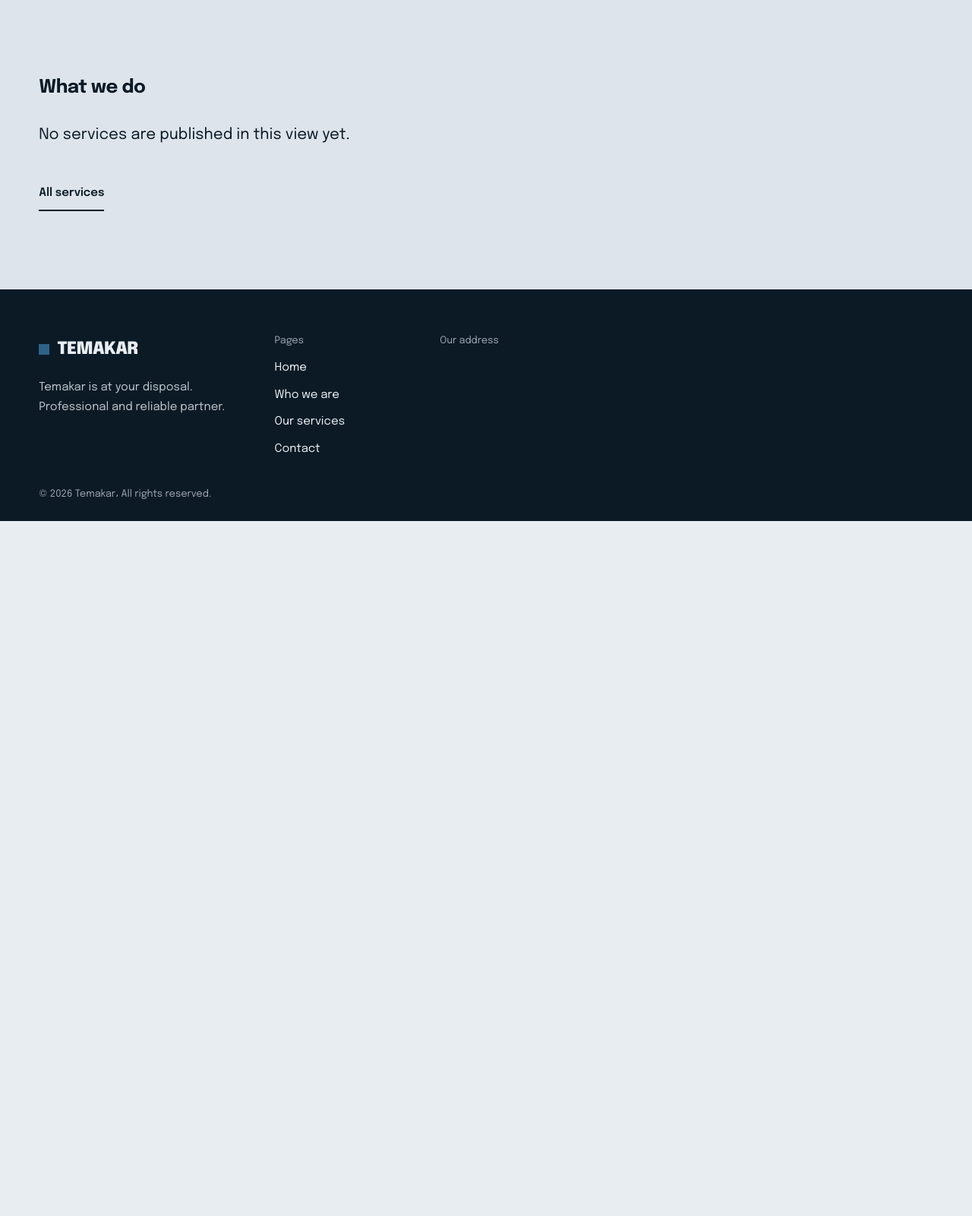
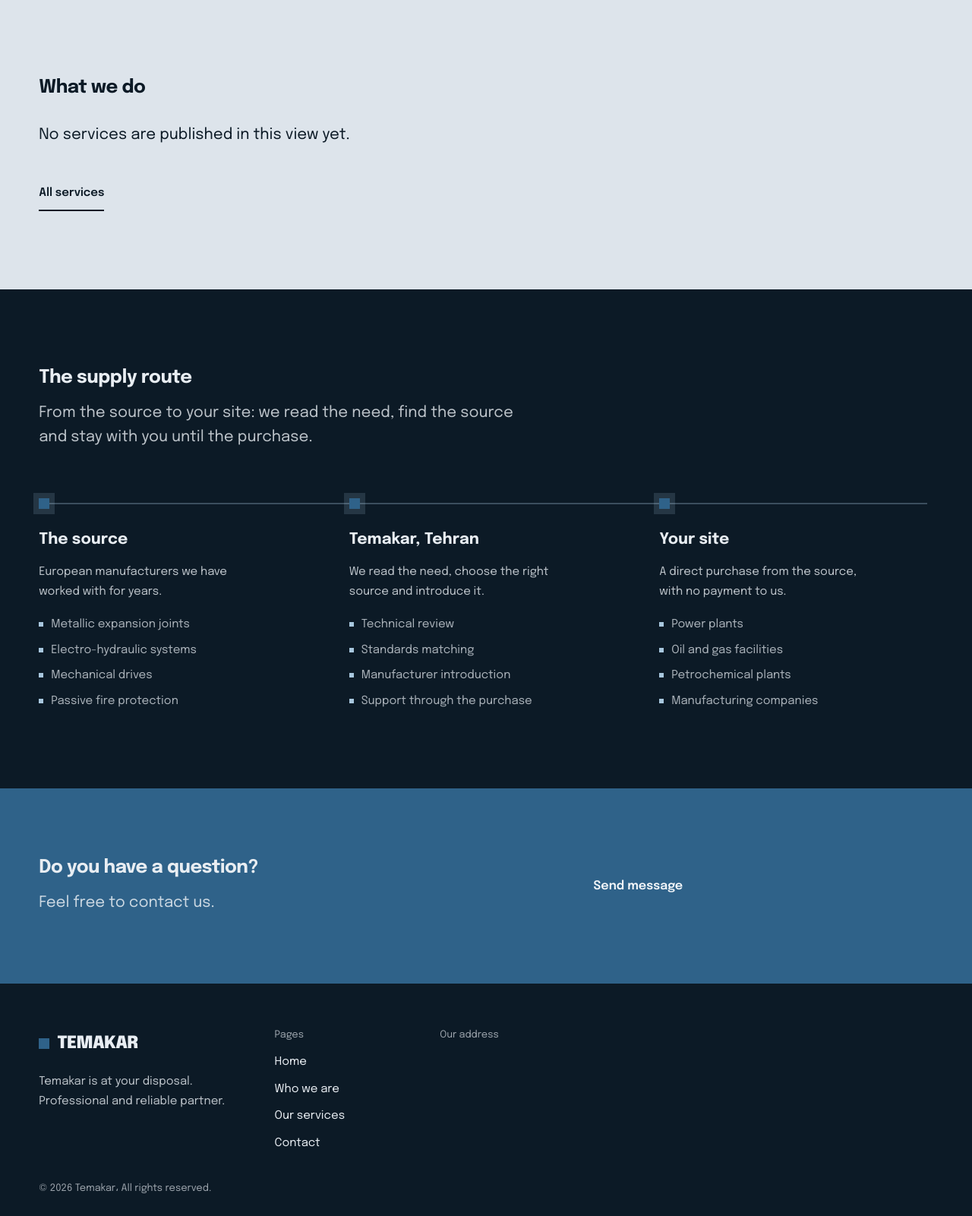
Before and after one commit to LeylaKhojasteh/temakar-site, a Django app: page / in a window 1280 px wide. Shown: the part 1390-2991 px from the top of the page at 76% size. Before the commit the page ends 2076 px from the top, so only its background shows below. Run offline with Django 5.2, Linux system fonts and the light colour scheme; data comes from the database, SQL or seed files in the repository; data that the repository does not hold is empty; style sheets or scripts are compiled from the project's sources.

Commit message:
feat(home): colour chapters and the supply route
- the home now runs as five full-bleed fields: navy hero, paper about,
  second-paper services, ink supply route, accent closing call
- the supply route is a three-station diagram (source, Temakar, your
  site) with the real categories from the service copy, a connector line
  on desktop and hover emphasis on each station
- no brand names are published; the station lists stay at category level

```diff
--- a/assets/css/main.css
+++ b/assets/css/main.css
@@ -2062,3 +2062,104 @@ html[lang="fa"] .prose-temakar {
     text-decoration: underline;
   }
 }
+
+
+/* ---------- مسیر تأمین: نقشهٔ سه‌ایستگاهی ---------- */
+
+.sourcing__flow {
+  position: relative;
+  display: grid;
+  gap: 36px;
+  margin: 64px 0 0;
+  padding: 0;
+  list-style: none;
+}
+
+.sourcing__station {
+  position: relative;
+  padding-block-start: 34px;
+}
+
+.sourcing__node {
+  position: absolute;
+  inset-block-start: 0;
+  inset-inline-start: 0;
+  width: 14px;
+  height: 14px;
+  background-color: var(--color-accent);
+  box-shadow: 0 0 0 7px color-mix(in srgb, var(--color-sky) 16%, transparent);
+  transition: background-color 200ms ease, box-shadow 200ms ease;
+}
+
+.sourcing__name {
+  margin: 0;
+  font-family: var(--font-display);
+  font-size: clamp(1.2rem, 1.6vw, 1.5rem);
+  font-weight: 700;
+  color: var(--color-paper);
+  transition: color 200ms ease;
+}
+
+.sourcing__text {
+  margin: 12px 0 0;
+  max-width: 34ch;
+  font-size: var(--t-small);
+  line-height: 1.7;
+  color: color-mix(in srgb, var(--color-paper) 80%, transparent);
+}
+
+.sourcing__list {
+  display: grid;
+  gap: 8px;
+  margin: 18px 0 0;
+  padding: 0;
+  list-style: none;
+  font-size: var(--t-small);
+  color: color-mix(in srgb, var(--color-paper) 72%, transparent);
+}
+
+.sourcing__list li {
+  position: relative;
+  padding-inline-start: 16px;
+}
+
+.sourcing__list li::before {
+  content: "";
+  position: absolute;
+  inset-inline-start: 0;
+  inset-block-start: 0.62em;
+  width: 6px;
+  height: 6px;
+  background-color: var(--color-sky);
+}
+
+.sourcing__station:hover .sourcing__name,
+.sourcing__station:focus-within .sourcing__name {
+  color: var(--color-sky);
+}
+
+.sourcing__station:hover .sourcing__node,
+.sourcing__station:focus-within .sourcing__node {
+  background-color: var(--color-sky);
+  box-shadow: 0 0 0 7px color-mix(in srgb, var(--color-sky) 28%, transparent);
+}
+
+@media (min-width: 900px) {
+  .sourcing__flow {
+    grid-template-columns: repeat(3, minmax(0, 1fr));
+    gap: 48px;
+  }
+
+  .sourcing__flow::before {
+    content: "";
+    position: absolute;
+    inset-block-start: 6px;
+    inset-inline: 8px;
+    height: 2px;
+    background-color: color-mix(in srgb, var(--color-sky) 30%, transparent);
+  }
+
+  .sourcing__station {
+    padding-block-start: 38px;
+  }
+}
--- a/templates/pages/home.html
+++ b/templates/pages/home.html
@@ -69,4 +69,24 @@
       </p>
     </div>
   </section>
+  {# فصل چهارم: مسیر تأمین #}
+  {% include "partials/sourcing_map.html" %}
+
+  {# فصل پنجم: کنش پایانی #}
+  <section class="question-band" aria-labelledby="home-question-title">
+    <div class="shell grid gap-8 md:grid-cols-[7fr_5fr] md:items-center">
+      <div class="reveal">
+        <h2 class="h2" id="home-question-title">{% if is_fa %}پرسشی دارید؟{% else %}Do you have a question?{% endif %}</h2>
+        <p class="lead mt-4 text-paper/85">
+          {% if is_fa %}با ما در تماس باشید.{% else %}Feel free to contact us.{% endif %}
+        </p>
+      </div>
+      <div class="reveal flex flex-wrap items-center gap-6">
+        {% if site.phone %}
+          <a class="text-link" href="tel:{{ site.phone|cut:' ' }}"><span class="ltr-text">{{ site.phone }}</span></a>
+        {% endif %}
+        <a class="btn" href="{% url 'contact:page' %}">{% tr "cta.send_message" %}</a>
+      </div>
+    </div>
+  </section>
 {% endblock %}
--- /dev/null
+++ b/templates/partials/sourcing_map.html
@@ -0,0 +1,92 @@
+{% load site_tags %}
+<section class="panel panel--ink sourcing" aria-labelledby="sourcing-title">
+  <div class="shell">
+    <h2 class="h2 reveal" id="sourcing-title">
+      {% if is_fa %}مسیر تأمین{% else %}The supply route{% endif %}
+    </h2>
+    <p class="lead mt-4 max-w-[58ch] text-paper/80 reveal">
+      {% if is_fa %}
+        از منبع تأمین تا سایت شما؛ نیاز را می‌خوانیم، منبع را پیدا می‌کنیم و تا خرید همراهی می‌کنیم.
+      {% else %}
+        From the source to your site: we read the need, find the source and stay with you until the purchase.
+      {% endif %}
+    </p>
+
+    <ol class="sourcing__flow">
+      <li class="sourcing__station reveal">
+        <span class="sourcing__node" aria-hidden="true"></span>
+        <h3 class="sourcing__name">{% if is_fa %}منبع{% else %}The source{% endif %}</h3>
+        <p class="sourcing__text">
+          {% if is_fa %}
+            سازندگان اروپایی که سال‌ها با آن‌ها کار کرده‌ایم.
+          {% else %}
+            European manufacturers we have worked with for years.
+          {% endif %}
+        </p>
+        <ul class="sourcing__list">
+          {% if is_fa %}
+            <li>درزهای انبساط فلزی</li>
+            <li>سیستم‌های الکتروهیدرولیک</li>
+            <li>درایوهای مکانیکی</li>
+            <li>حفاظت غیرفعال آتش</li>
+          {% else %}
+            <li>Metallic expansion joints</li>
+            <li>Electro-hydraulic systems</li>
+            <li>Mechanical drives</li>
+            <li>Passive fire protection</li>
+          {% endif %}
+        </ul>
+      </li>
+
+      <li class="sourcing__station reveal">
+        <span class="sourcing__node" aria-hidden="true"></span>
+        <h3 class="sourcing__name">{% if is_fa %}تماکار، تهران{% else %}Temakar, Tehran{% endif %}</h3>
+        <p class="sourcing__text">
+          {% if is_fa %}
+            نیاز را می‌خوانیم، منبع مناسب را انتخاب می‌کنیم و معرفی می‌کنیم.
+          {% else %}
+            We read the need, choose the right source and introduce it.
+          {% endif %}
+        </p>
+        <ul class="sourcing__list">
+          {% if is_fa %}
+            <li>بررسی مشخصات فنی</li>
+            <li>تطبیق با استانداردها</li>
+            <li>معرفی سازنده</li>
+            <li>همراهی تا خرید</li>
+          {% else %}
+            <li>Technical review</li>
+            <li>Standards matching</li>
+            <li>Manufacturer introduction</li>
+            <li>Support through the purchase</li>
+          {% endif %}
+        </ul>
+      </li>
+
+      <li class="sourcing__station reveal">
+        <span class="sourcing__node" aria-hidden="true"></span>
+        <h3 class="sourcing__name">{% if is_fa %}سایت شما{% else %}Your site{% endif %}</h3>
+        <p class="sourcing__text">
+          {% if is_fa %}
+            خرید مستقیم از منبع، بدون پرداخت به ما.
+          {% else %}
+            A direct purchase from the source, with no payment to us.
+          {% endif %}
+        </p>
+        <ul class="sourcing__list">
+          {% if is_fa %}
+            <li>نیروگاه‌ها</li>
+            <li>تأسیسات نفت و گاز</li>
+            <li>پتروشیمی</li>
+            <li>کارخانه‌های تولیدی</li>
+          {% else %}
+            <li>Power plants</li>
+            <li>Oil and gas facilities</li>
+            <li>Petrochemical plants</li>
+            <li>Manufacturing companies</li>
+          {% endif %}
+        </ul>
+      </li>
+    </ol>
+  </div>
+</section>
```
